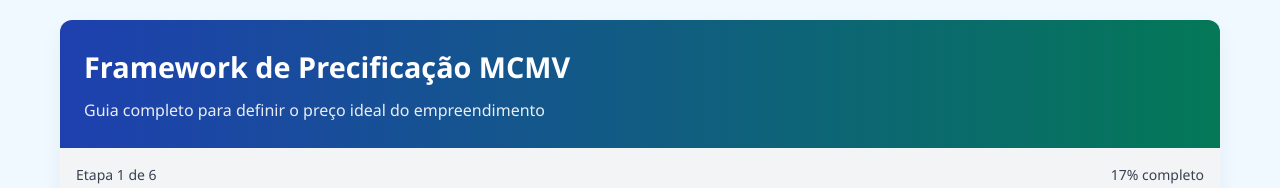
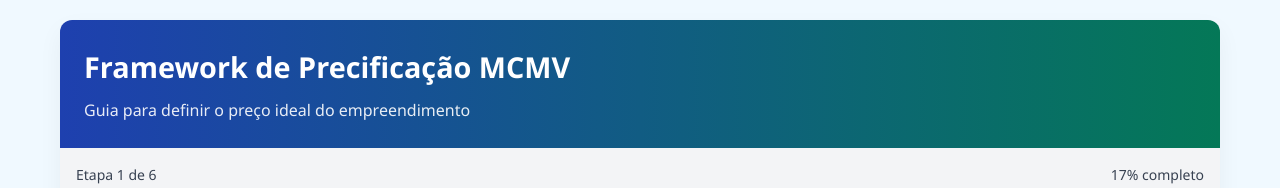
Before and after one commit to jocielefranca/FrameworkPreco, a plain HTML site: page index.html in a window 1280 px wide. Shown: the top 188 px of the page. Drawn offline with Linux system fonts and the light colour scheme.

Commit message:
Update index.html

```diff
--- a/index.html
+++ b/index.html
@@ -551,7 +551,7 @@
             <!-- Header -->
             <div class="app-header">
                 <h1>Framework de Precificação MCMV</h1>
-                <p>Guia completo para definir o preço ideal do empreendimento</p>
+                <p>Guia para definir o preço ideal do empreendimento</p>
             </div>
 
             <!-- Progress Bar -->
```
